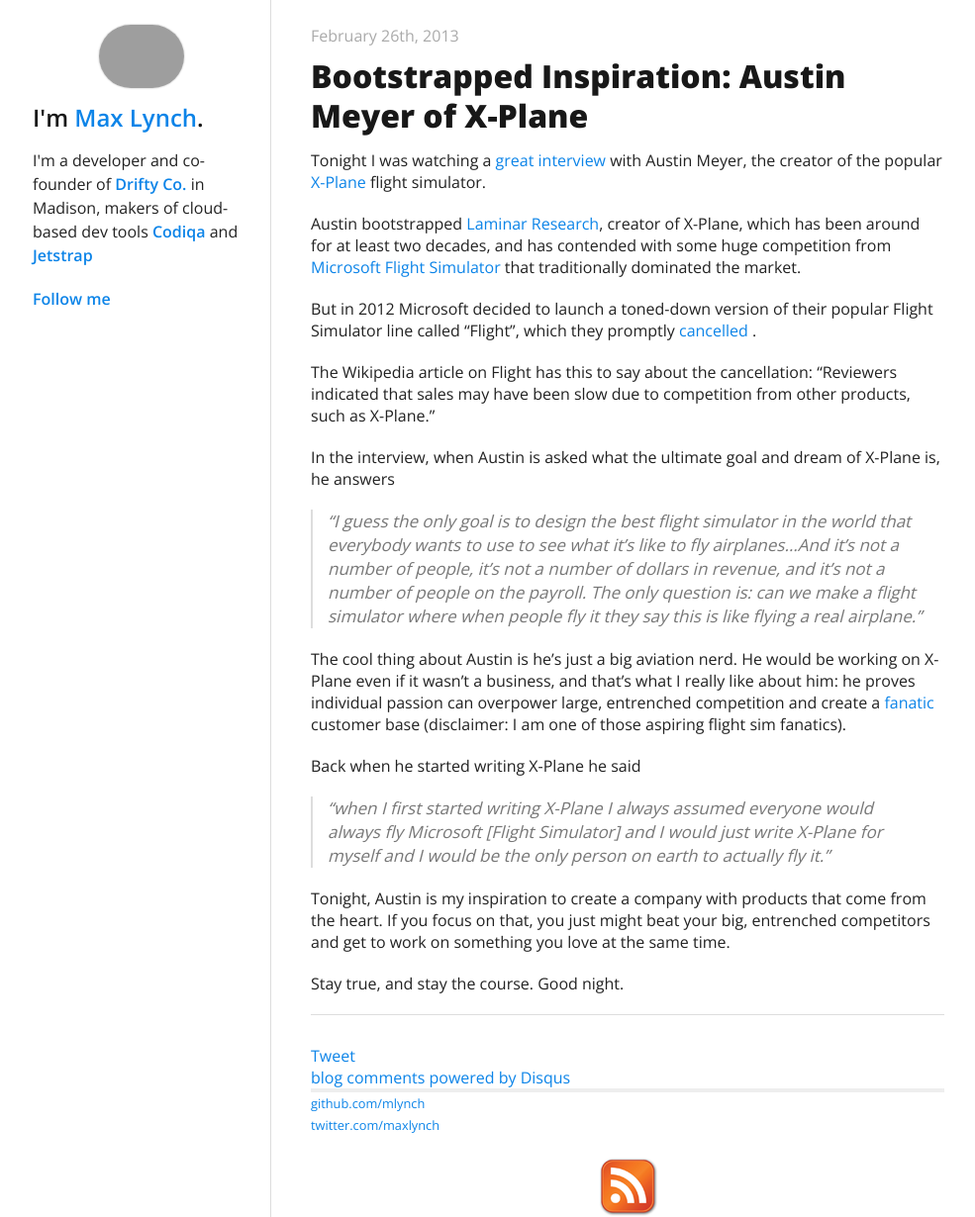
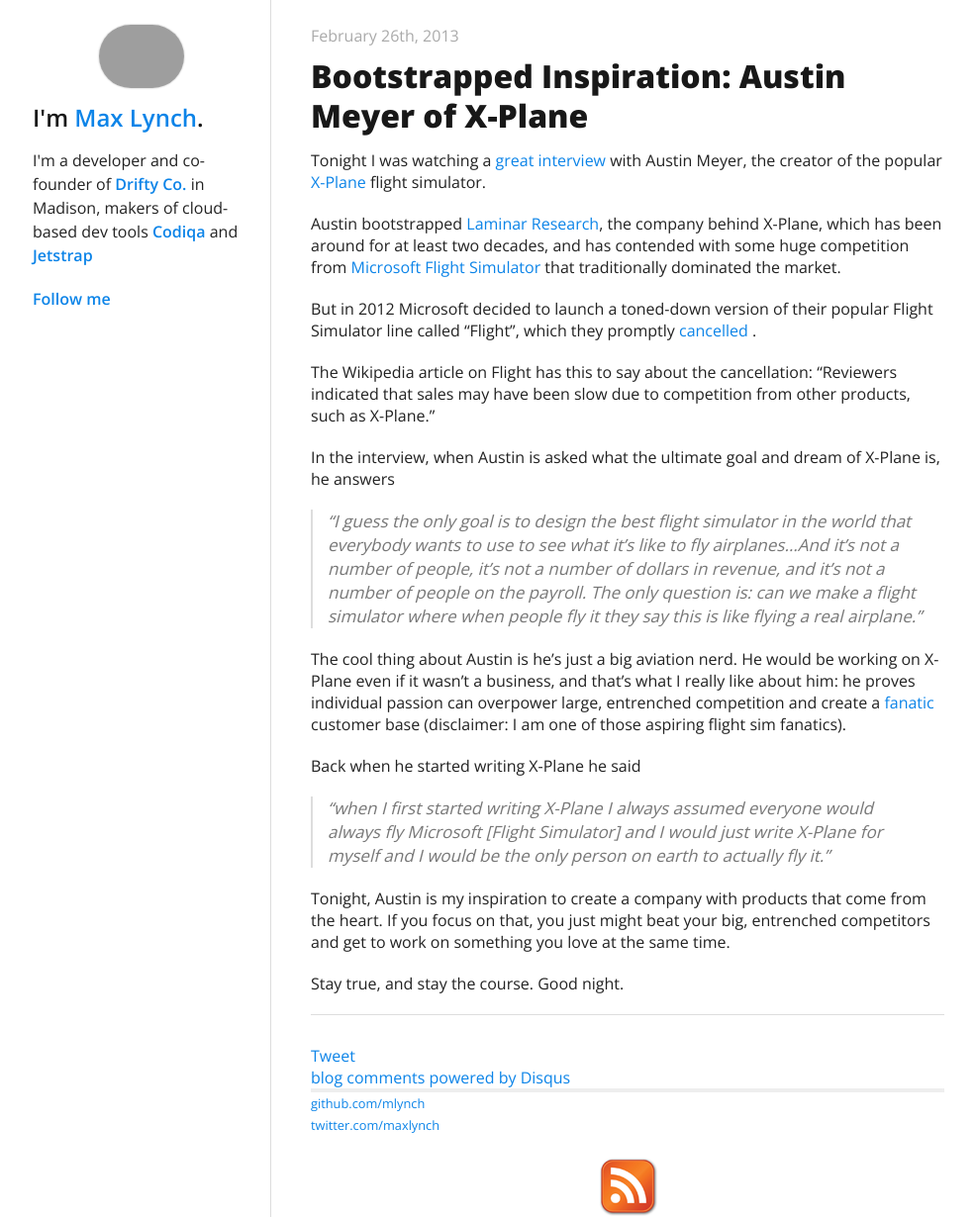
Before and after one commit to mlynch/mlynch.github.com, a Jekyll site: the page built from _posts/2013-02-26-austinmeyer.markdown, in a window 1280 px wide. Shown: the whole page at 99% size, without its empty margins (137-1122 px from the left). Built offline with Jekyll 4.4.1, drawn with Linux system fonts in a browser that asks for light colours; nearby versions of some CDN libraries; Markdown is read by kramdown in place of the engine named in the settings; comment, search, counter and statistics services are not loaded; grey boxes are pictures that could not be loaded.

Commit message:
Update _posts/2013-02-26-austinmeyer.markdown

```diff
--- a/_posts/2013-02-26-austinmeyer.markdown
+++ b/_posts/2013-02-26-austinmeyer.markdown
@@ -16,7 +16,7 @@ summary:
 
 Tonight I was watching a [great interview](http://www.youtube.com/watch?v=KmdiQcybhLw) with Austin Meyer, the creator of the popular [X-Plane](http://x-plane.com/) flight simulator.
 
-Austin bootstrapped [Laminar Research](http://www.laminarresearch.com/), creator of X-Plane, which has been around for at least two decades, and has contended with some huge competition from [Microsoft Flight Simulator](http://en.wikipedia.org/wiki/Microsoft_Flight_Simulator) that traditionally dominated the market.
+Austin bootstrapped [Laminar Research](http://www.laminarresearch.com/), the company behind X-Plane, which has been around for at least two decades, and has contended with some huge competition from [Microsoft Flight Simulator](http://en.wikipedia.org/wiki/Microsoft_Flight_Simulator) that traditionally dominated the market.
 
 But in 2012 Microsoft decided to launch a toned-down version of their popular Flight Simulator line called "Flight", which they promptly [cancelled](http://en.wikipedia.org/wiki/Microsoft_Flight#Cancellation) .
 
```
